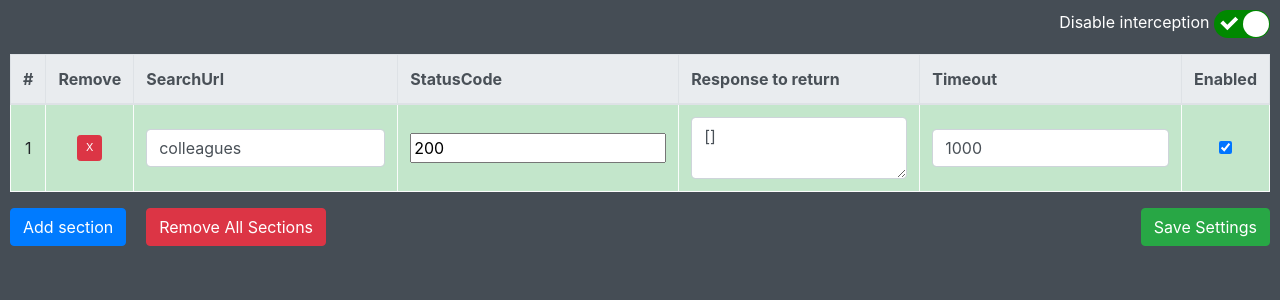
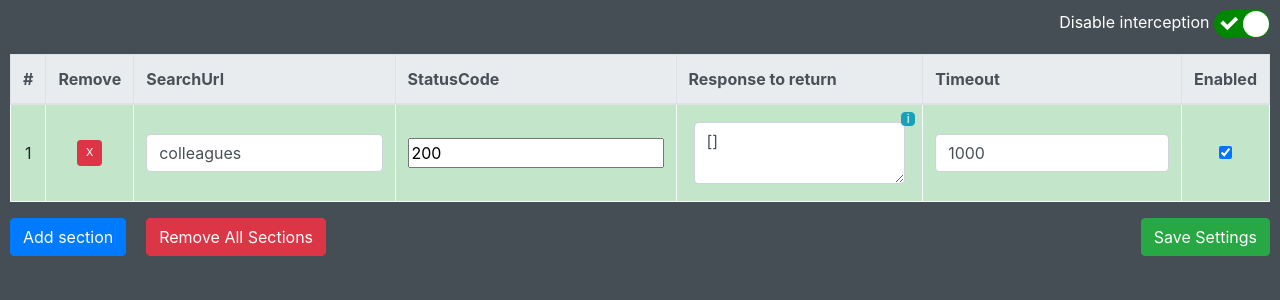
Before and after one commit to vgoreiko/requestInterceptorChrome, a React (Create React App) app: page / in a window 1280 px wide. Shown: the top 300 px of the page. Built offline with nearby package versions, Linux system fonts and the light colour scheme; no server answers.

Commit message:
base functionality for showing json extended view

```diff
--- a/package.json
+++ b/package.json
@@ -11,6 +11,8 @@
     "immutability-helper": "^3.0.1",
     "react": "^16.9.0",
     "react-dom": "^16.9.0",
+    "react-json-view": "^1.19.1",
+    "react-modal": "^3.9.1",
     "react-scripts": "3.0.1",
     "react-switch": "^5.0.1",
     "typescript": "3.5.3"
@@ -38,6 +40,7 @@
     ]
   },
   "devDependencies": {
-    "@types/chrome": "0.0.88"
+    "@types/chrome": "0.0.88",
+    "@types/react-modal": "^3.8.2"
   }
 }
--- a/src/components/main-form/main-form.tsx
+++ b/src/components/main-form/main-form.tsx
@@ -44,6 +44,7 @@ export default class MainForm extends React.Component {
                                         urlChanged={(e) => this.urlChanged(e, index)}
                                         changeResponseValue={(e) => this.changeResponseValue(e, index)}
                                         changeStatusCode={(e) => this.changeStatusCode(e, index)}
+                                        changeResponseValueExplicit={(e) => this.changeResponseValueExplicit(e, index)}
                                         changeTimeout={(e) => this.changeTimeout(e, index)}/>
                                         <td>
                                             <div className="form-check">
@@ -191,6 +192,13 @@ export default class MainForm extends React.Component {
         this.setState(newState)
     }
 
+    changeResponseValueExplicit = (event: string, id: number) => {
+        const newState = update(this.state, {
+            paramsSections: {[id]: {response: {$set: event}}}
+        });
+        this.setState(newState)
+    }
+
     changeTimeout = (event: React.FormEvent<HTMLInputElement>, id: number) => {
         const newState = update(this.state, {
             paramsSections: {[id]: {timeout: {$set: +event.currentTarget.value}}}
--- a/src/components/params-section/Params-section.css
+++ b/src/components/params-section/Params-section.css
@@ -1,3 +1,29 @@
 .btn-sm, .btn-group-sm > .btn {
     font-size: 0.675rem;
 }
+.with-modal {
+    position: relative;
+    padding: 5px;
+}
+
+.toggler.btn {
+    position: absolute;
+    top: -5px;
+    right: -5px;
+    font-size: 12px;
+    height: 14px;
+    width: 14px;
+    display: block;
+    line-height: 10px;
+    padding: 0;
+}
+.close-button {
+    position: absolute;
+    top: 15px;
+    right: 15px;
+}
+.save-button{
+    position: absolute;
+    bottom: 15px;
+    right: 15px;
+}
--- a/src/components/params-section/Params-section.tsx
+++ b/src/components/params-section/Params-section.tsx
@@ -1,8 +1,22 @@
 import React from 'react';
 import './Params-section.css';
 import {ParamsSectionPropsModel} from "./params-section-props.model";
+import ReactJson from 'react-json-view'
+import Modal from 'react-modal';
+
+interface Edit {
+    updated_src: any,
+}
+
+Modal.setAppElement('#root')
 
 export default class ParamsSection extends React.Component<ParamsSectionPropsModel> {
+    state = {
+        modalIsOpen: false,
+        modalContent: {},
+        jsonParseError: false
+    }
+
     render() {
         return (
             <>
@@ -19,9 +33,23 @@ export default class ParamsSection extends React.Component<ParamsSectionPropsMod
                            value={this.props.statusCode}/>
                 </td>
                 <td>
-                        <textarea className="response form-control"
-                                  value={this.props.response}
-                                  onChange={this.props.changeResponseValue}></textarea>
+                     <div className="with-modal">
+                         <textarea className="response form-control"
+                                   value={this.props.response}
+                                   onChange={this.props.changeResponseValue}></textarea>
+
+                         <Modal isOpen={this.state.modalIsOpen}
+                                onRequestClose={this.closeModal}
+                                onAfterOpen={this.afterOpenModal}
+                                contentLabel="JSON view modal">
+
+                             <ReactJson src={this.state.modalContent} onEdit={(edit) => this.onEdit(edit)}/>
+                             <button className="close-button btn btn-dark" onClick={this.closeModal}>X</button>
+                             <button className="save-button btn btn-primary" onClick={this.saveModalResult}>Save changes</button>
+                         </Modal>
+
+                         <button type="button" className="toggler btn btn-info" onClick={this.toggleModalWithJson}>i</button>
+                     </div>
                 </td>
                 <td>
                     <input type="number"
@@ -34,4 +62,51 @@ export default class ParamsSection extends React.Component<ParamsSectionPropsMod
             </>
         )
     }
+
+    closeModal = () => {
+        this.setState({
+            modalIsOpen: false,
+            jsonParseError: false,
+            modalContent: {}
+        })
+    }
+
+    toggleModalWithJson = () =>  {
+        const toggled = !this.state.modalIsOpen
+        this.setState({
+            modalIsOpen: toggled
+        })
+    }
+
+    afterOpenModal = () => {
+        let toJson
+        try{
+            toJson = JSON.parse(this.props.response)
+        } catch (e) {
+            toJson = ''
+            this.setState({
+                jsonParseError: true
+            })
+        }
+        this.setState({
+            modalContent: toJson
+        })
+    }
+
+    saveModalResult = () => {
+        this.props.changeResponseValueExplicit(JSON.stringify(this.state.modalContent))
+
+        this.setState({
+            modalIsOpen: false,
+            modalContent: {},
+            jsonParseError: false
+        })
+    }
+
+    onEdit(edit: Edit){
+        console.log(edit)
+        this.setState({
+            modalContent: edit.updated_src
+        })
+    }
 }
--- a/src/components/params-section/params-section-props.model.tsx
+++ b/src/components/params-section/params-section-props.model.tsx
@@ -12,6 +12,7 @@ export interface ParamsSectionProps {
     changeResponseValue: (event: React.FormEvent<HTMLTextAreaElement>) => void
     changeTimeout: (event: React.FormEvent<HTMLInputElement>) => void
     urlChanged: (event: React.FormEvent<HTMLInputElement>) => void
+    changeResponseValueExplicit: (event: string) => void
 }
 
 export interface ParamsSectionPropsModel extends ParamsSectionState, ParamsSectionProps{
```
Also changed, not shown: 1 other file (tests, documents, lock files or other folders).
